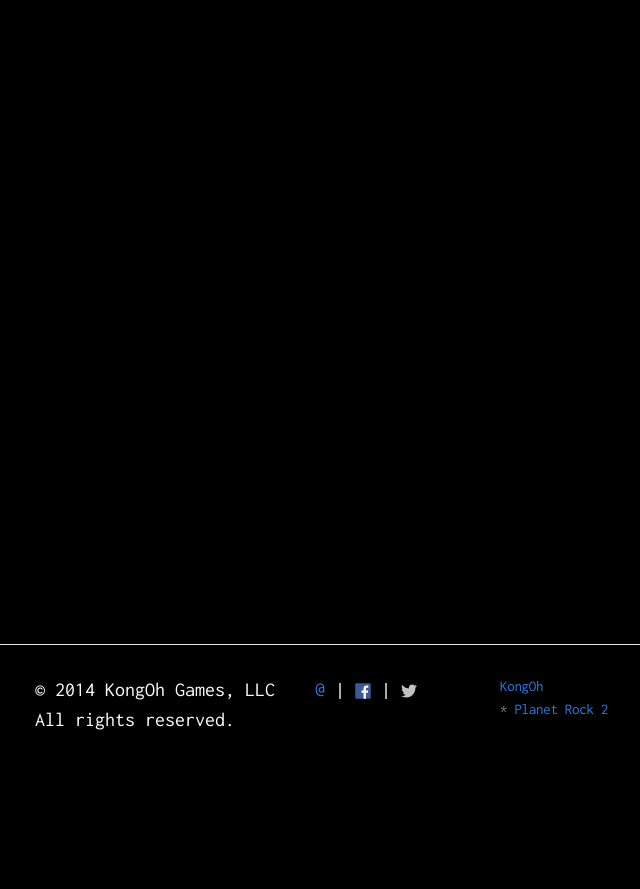
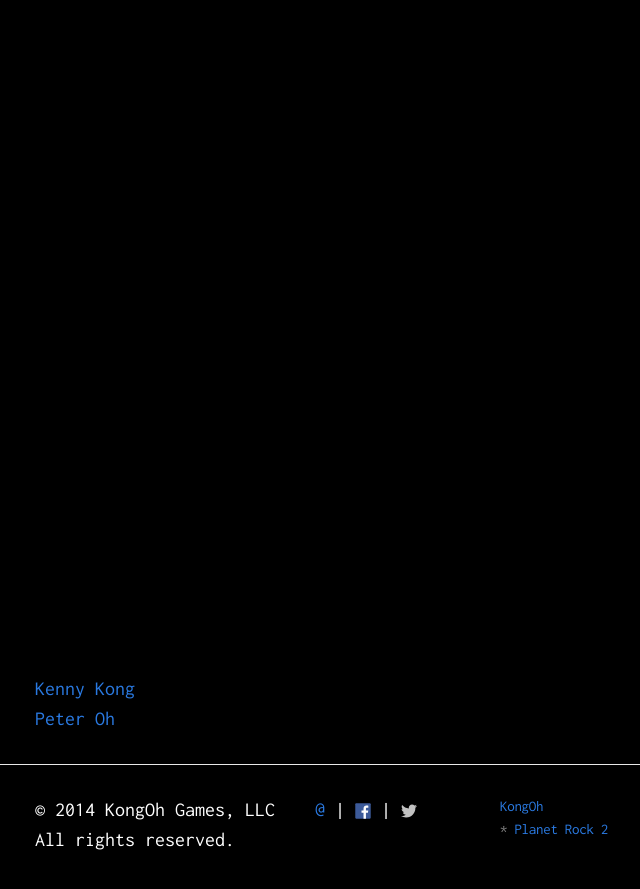
Before and after one commit to kongoh/kongoh.github.io, a Jekyll site: the page built from index.html, in a window 1280 px wide and 900 px high, scrolled down 2116 px. Shown: the top 889 px of the window, without its empty margins (205-845 px from the left). Built offline with Jekyll 4.4.1, drawn with Linux system fonts in a browser that asks for light colours; some web fonts are replaced; before the commit the page ends 2896 px from its top, so only the background shows below that.

Commit message:
Update default.html

```diff
--- a/_layouts/default.html
+++ b/_layouts/default.html
@@ -11,6 +11,14 @@
       </div>
     </div>
 
+    <div class="page-content">
+      <div class="wrap">
+        <a href="http://www.kensofresh.com">Kenny Kong</a>
+        <br>
+        <a href="https://github.io/pohh">Peter Oh</a>
+      </div>
+    </div>
+
     {% include footer.html %}
 
     </body>
```
